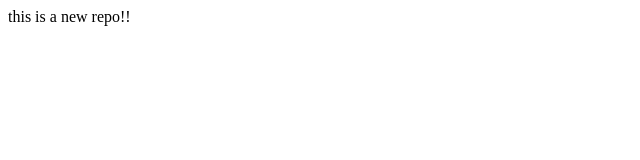
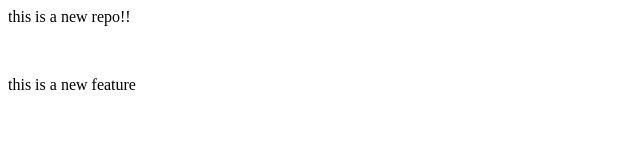
Before and after one commit to nishu-bvrit/localrepo, a plain HTML site: page index.html in a window 1280 px wide. Shown: the whole page, without its empty margins (0-640 px from the left). Drawn offline with Linux system fonts and the light colour scheme.

Commit message:
new feature branch

```diff
--- a/index.html
+++ b/index.html
@@ -1 +1,3 @@
 <p>this is a new repo!!</p>
+<br>
+<p> this is a new feature</p>
```
